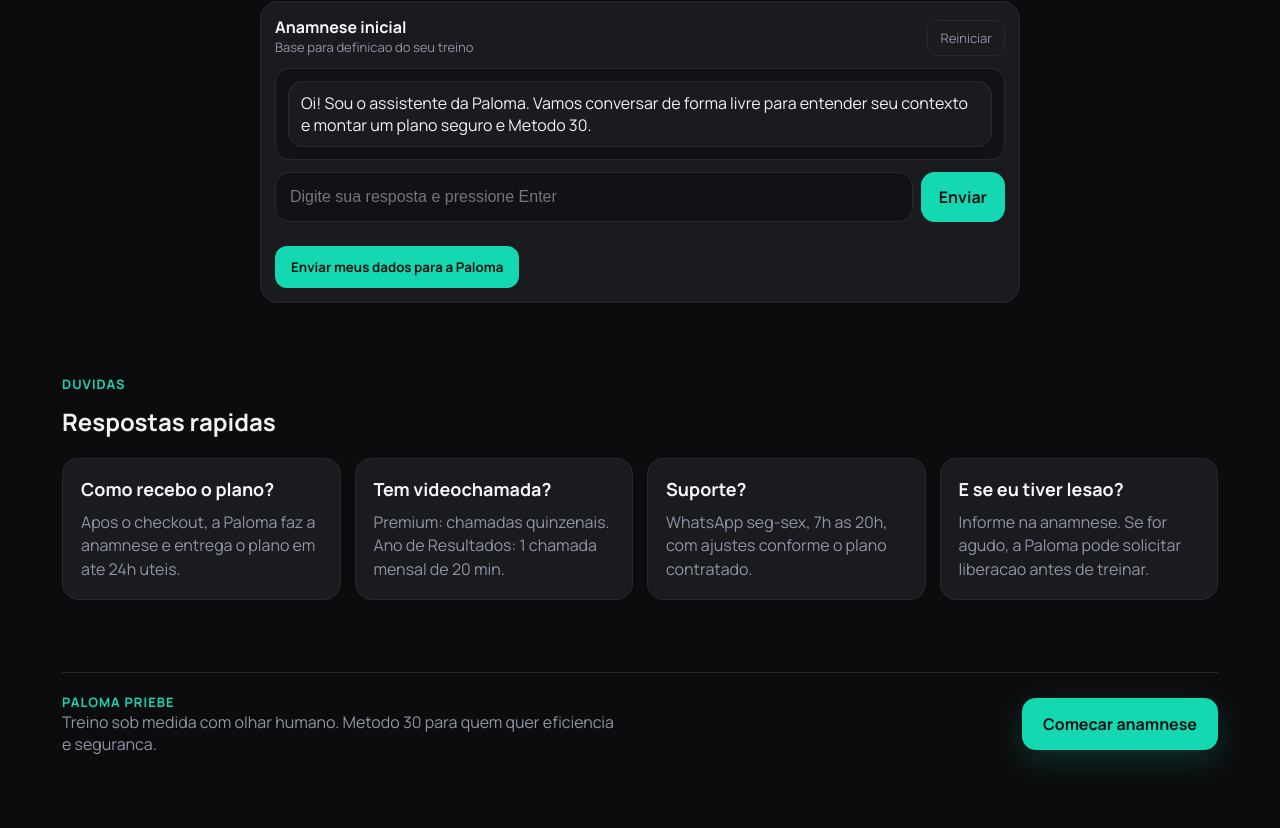
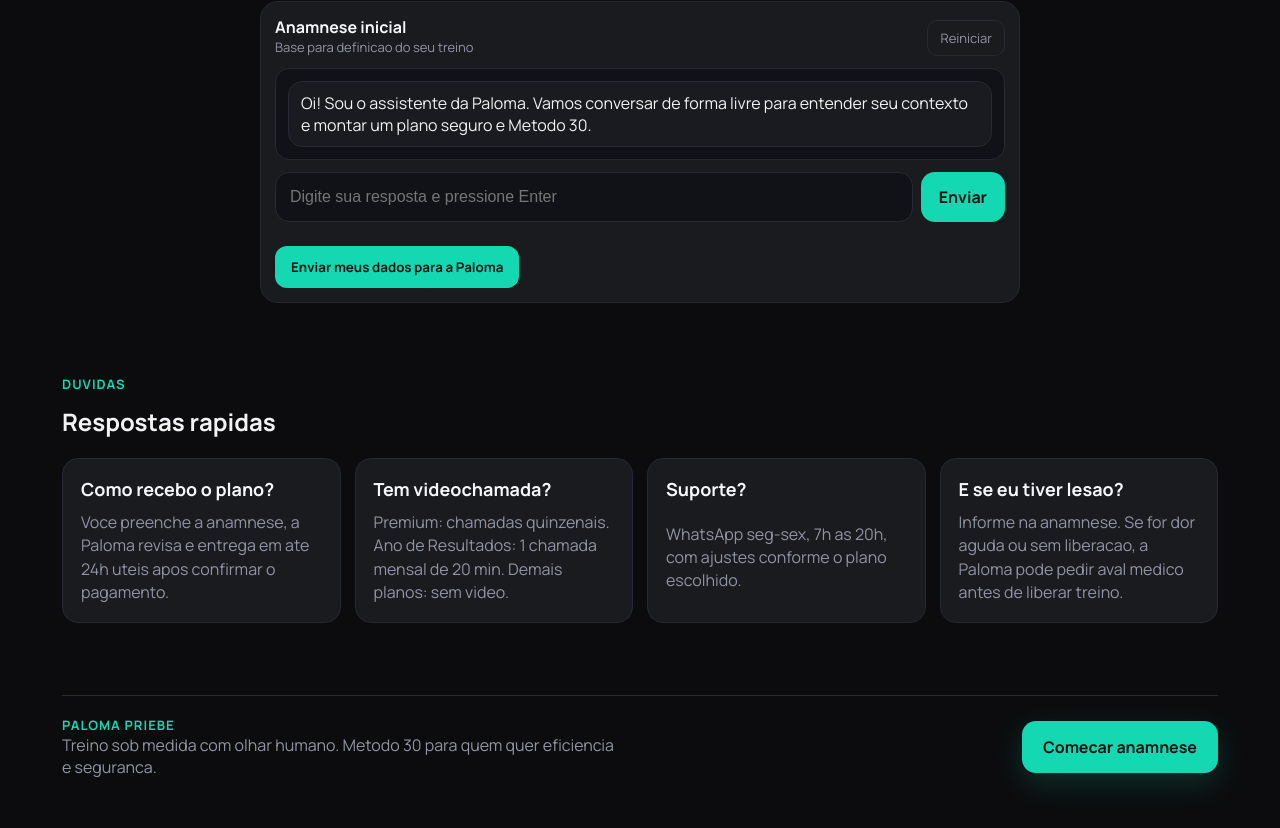
Before and after one commit to LeandroManique/palomapriebe, a Next.js app: page / in a window 1280 px wide. Shown: the part 2281-3109 px from the top of the page. Built offline with nearby package versions, Linux system fonts and the light colour scheme.

Commit message:
Refina respostas rapidas no FAQ

```diff
--- a/src/app/page.tsx
+++ b/src/app/page.tsx
@@ -78,10 +78,22 @@ const extras = [
 ];
 
 const faq = [
-  { q: "Como recebo o plano?", a: "Apos o checkout, a Paloma faz a anamnese e entrega o plano em ate 24h uteis." },
-  { q: "Tem videochamada?", a: "Premium: chamadas quinzenais. Ano de Resultados: 1 chamada mensal de 20 min." },
-  { q: "Suporte?", a: "WhatsApp seg-sex, 7h as 20h, com ajustes conforme o plano contratado." },
-  { q: "E se eu tiver lesao?", a: "Informe na anamnese. Se for agudo, a Paloma pode solicitar liberacao antes de treinar." },
+  {
+    q: "Como recebo o plano?",
+    a: "Voce preenche a anamnese, a Paloma revisa e entrega em ate 24h uteis apos confirmar o pagamento.",
+  },
+  {
+    q: "Tem videochamada?",
+    a: "Premium: chamadas quinzenais. Ano de Resultados: 1 chamada mensal de 20 min. Demais planos: sem video.",
+  },
+  {
+    q: "Suporte?",
+    a: "WhatsApp seg-sex, 7h as 20h, com ajustes conforme o plano escolhido.",
+  },
+  {
+    q: "E se eu tiver lesao?",
+    a: "Informe na anamnese. Se for dor aguda ou sem liberacao, a Paloma pode pedir aval medico antes de liberar treino.",
+  },
 ];
 
 export default function Home() {
```
